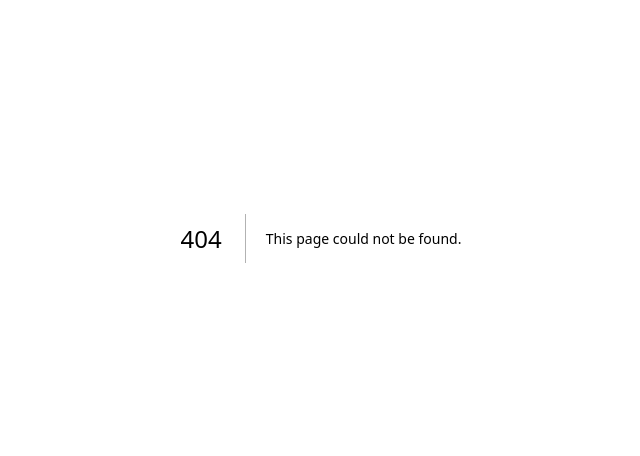
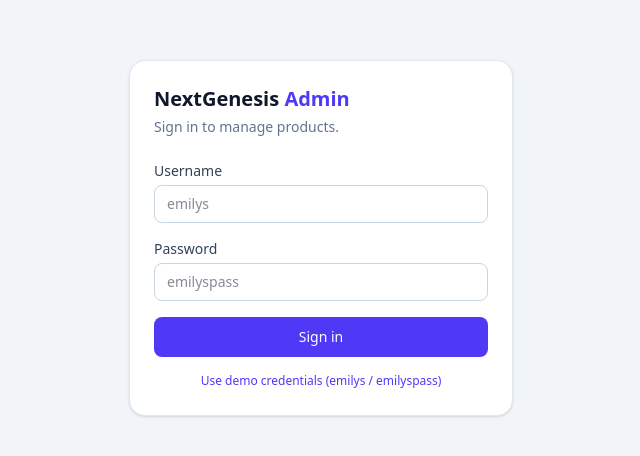
Before and after one commit to KaranDarade/React-Dashboard-NextGenesis-, a Next.js app: page /login in a window 1280 px wide. Before the commit this address had no page. Shown: the part 162-618 px from the top of the page, without its empty margins (319-959 px from the left). Built offline with nearby package versions, Linux system fonts and the light colour scheme; no server answers.

Commit message:
feat(auth): login page, proxy route protection and header with logout

```diff
--- /dev/null
+++ b/src/app/login/page.tsx
@@ -0,0 +1,113 @@
+"use client";
+
+import { useRouter } from "next/navigation";
+import { useState } from "react";
+import { login } from "@/lib/api/auth";
+import { setSession } from "@/lib/auth";
+
+export default function LoginPage() {
+  const router = useRouter();
+  const [username, setUsername] = useState("");
+  const [password, setPassword] = useState("");
+  const [error, setError] = useState<string | null>(null);
+  const [submitting, setSubmitting] = useState(false);
+
+  const handleSubmit = async (event: React.FormEvent<HTMLFormElement>) => {
+    event.preventDefault();
+    if (submitting) return;
+
+    setError(null);
+    if (!username.trim() || !password) {
+      setError("Enter your username and password.");
+      return;
+    }
+
+    setSubmitting(true);
+    try {
+      const data = await login(username.trim(), password);
+      setSession(data.accessToken, {
+        id: data.id,
+        username: data.username,
+        email: data.email,
+        firstName: data.firstName,
+        lastName: data.lastName,
+        gender: data.gender,
+        image: data.image,
+      });
+      router.replace("/products");
+    } catch (cause) {
+      setError(
+        cause instanceof Error
+          ? cause.message
+          : "Login failed. Please try again.",
+      );
+      setSubmitting(false);
+    }
+  };
+
+  const fillDemo = () => {
+    setUsername("emilys");
+    setPassword("emilyspass");
+    setError(null);
+  };
+
+  return (
+    <main className="flex min-h-screen items-center justify-center bg-slate-100 px-4 py-10">
+      <div className="w-full max-w-sm rounded-2xl border border-slate-200 bg-white p-6 shadow-sm">
+        <h1 className="text-xl font-semibold text-slate-900">
+          NextGenesis <span className="text-indigo-600">Admin</span>
+        </h1>
+        <p className="mt-1 text-sm text-slate-500">
+          Sign in to manage products.
+        </p>
+
+        <form onSubmit={handleSubmit} noValidate className="mt-6 flex flex-col gap-4">
+          <label className="flex flex-col gap-1">
+            <span className="text-sm font-medium text-slate-700">Username</span>
+            <input
+              value={username}
+              onChange={(event) => setUsername(event.target.value)}
+              autoComplete="username"
+              className="w-full rounded-lg border border-slate-300 px-3 py-2 text-sm text-slate-900 outline-none transition focus:border-indigo-500 focus:ring-2 focus:ring-indigo-200"
+              placeholder="emilys"
+            />
+          </label>
+
+          <label className="flex flex-col gap-1">
+            <span className="text-sm font-medium text-slate-700">Password</span>
+            <input
+              type="password"
+              value={password}
+              onChange={(event) => setPassword(event.target.value)}
+              autoComplete="current-password"
+              className="w-full rounded-lg border border-slate-300 px-3 py-2 text-sm text-slate-900 outline-none transition focus:border-indigo-500 focus:ring-2 focus:ring-indigo-200"
+              placeholder="emilyspass"
+            />
+          </label>
+
+          {error ? (
+            <p role="alert" className="rounded-lg bg-red-50 px-3 py-2 text-sm text-red-700">
+              {error}
+            </p>
+          ) : null}
+
+          <button
+            type="submit"
+            disabled={submitting}
+            className="rounded-lg bg-indigo-600 px-4 py-2.5 text-sm font-medium text-white transition hover:bg-indigo-700 disabled:opacity-60"
+          >
+            {submitting ? "Signing in..." : "Sign in"}
+          </button>
+        </form>
+
+        <button
+          type="button"
+          onClick={fillDemo}
+          className="mt-4 w-full text-center text-xs font-medium text-indigo-600 hover:underline"
+        >
+          Use demo credentials (emilys / emilyspass)
+        </button>
+      </div>
+    </main>
+  );
+}
--- /dev/null
+++ b/src/components/layout/DemoBanner.tsx
@@ -0,0 +1,8 @@
+export function DemoBanner() {
+  return (
+    <div className="border-b border-amber-200 bg-amber-50 px-4 py-2 text-center text-xs text-amber-800">
+      Demo mode: add, edit and delete changes are stored in this browser only -
+      the DummyJSON API does not persist them.
+    </div>
+  );
+}
--- /dev/null
+++ b/src/components/layout/Header.tsx
@@ -0,0 +1,62 @@
+"use client";
+
+import Link from "next/link";
+import { useRouter } from "next/navigation";
+import { useState } from "react";
+import { useStoredUser } from "@/hooks/useStoredUser";
+import { clearSession } from "@/lib/auth";
+
+export function Header() {
+  const router = useRouter();
+  const user = useStoredUser();
+  const [leaving, setLeaving] = useState(false);
+
+  const handleLogout = () => {
+    if (leaving) return;
+    setLeaving(true);
+    clearSession();
+    router.replace("/login");
+  };
+
+  return (
+    <header className="sticky top-0 z-40 border-b border-slate-200 bg-white/90 backdrop-blur">
+      <div className="mx-auto flex w-full max-w-7xl items-center justify-between gap-4 px-4 py-3">
+        <div className="flex items-center gap-6">
+          <Link
+            href="/products"
+            className="text-base font-semibold text-slate-900"
+          >
+            NextGenesis <span className="text-indigo-600">Admin</span>
+          </Link>
+          <nav className="hidden items-center gap-4 text-sm text-slate-600 sm:flex">
+            <Link href="/products" className="transition hover:text-indigo-600">
+              Products
+            </Link>
+            <Link
+              href="/products/new"
+              className="transition hover:text-indigo-600"
+            >
+              Add product
+            </Link>
+          </nav>
+        </div>
+
+        <div className="flex items-center gap-3">
+          {user ? (
+            <span className="hidden text-sm text-slate-600 sm:inline">
+              {user.firstName} {user.lastName}
+            </span>
+          ) : null}
+          <button
+            type="button"
+            onClick={handleLogout}
+            disabled={leaving}
+            className="rounded-lg border border-slate-300 px-3 py-1.5 text-sm font-medium text-slate-700 transition hover:bg-slate-50 disabled:opacity-60"
+          >
+            {leaving ? "Logging out..." : "Logout"}
+          </button>
+        </div>
+      </div>
+    </header>
+  );
+}
--- /dev/null
+++ b/src/hooks/useStoredUser.ts
@@ -0,0 +1,36 @@
+"use client";
+
+import { useSyncExternalStore } from "react";
+import { USER_STORAGE_KEY } from "@/lib/constants";
+import type { AuthUser } from "@/types/product";
+
+function subscribe(callback: () => void) {
+  window.addEventListener("storage", callback);
+  return () => window.removeEventListener("storage", callback);
+}
+
+function getSnapshot(): string | null {
+  try {
+    return window.localStorage.getItem(USER_STORAGE_KEY);
+  } catch {
+    return null;
+  }
+}
+
+function getServerSnapshot(): string | null {
+  return null;
+}
+
+/**
+ * Reads the logged-in user from localStorage without causing a hydration
+ * mismatch (the server always renders null).
+ */
+export function useStoredUser(): AuthUser | null {
+  const raw = useSyncExternalStore(subscribe, getSnapshot, getServerSnapshot);
+  if (!raw) return null;
+  try {
+    return JSON.parse(raw) as AuthUser;
+  } catch {
+    return null;
+  }
+}
--- /dev/null
+++ b/src/proxy.ts
@@ -0,0 +1,30 @@
+import { NextResponse, type NextRequest } from "next/server";
+import { AUTH_COOKIE } from "@/lib/constants";
+
+const PUBLIC_PATHS = ["/login"];
+
+export function proxy(request: NextRequest) {
+  const { pathname } = request.nextUrl;
+  const token = request.cookies.get(AUTH_COOKIE)?.value;
+  const isPublic = PUBLIC_PATHS.some((path) => pathname.startsWith(path));
+
+  if (!token && !isPublic) {
+    const url = request.nextUrl.clone();
+    url.pathname = "/login";
+    url.search = "";
+    return NextResponse.redirect(url);
+  }
+
+  if (token && isPublic) {
+    const url = request.nextUrl.clone();
+    url.pathname = "/products";
+    url.search = "";
+    return NextResponse.redirect(url);
+  }
+
+  return NextResponse.next();
+}
+
+export const config = {
+  matcher: ["/", "/login", "/products/:path*"],
+};
```
